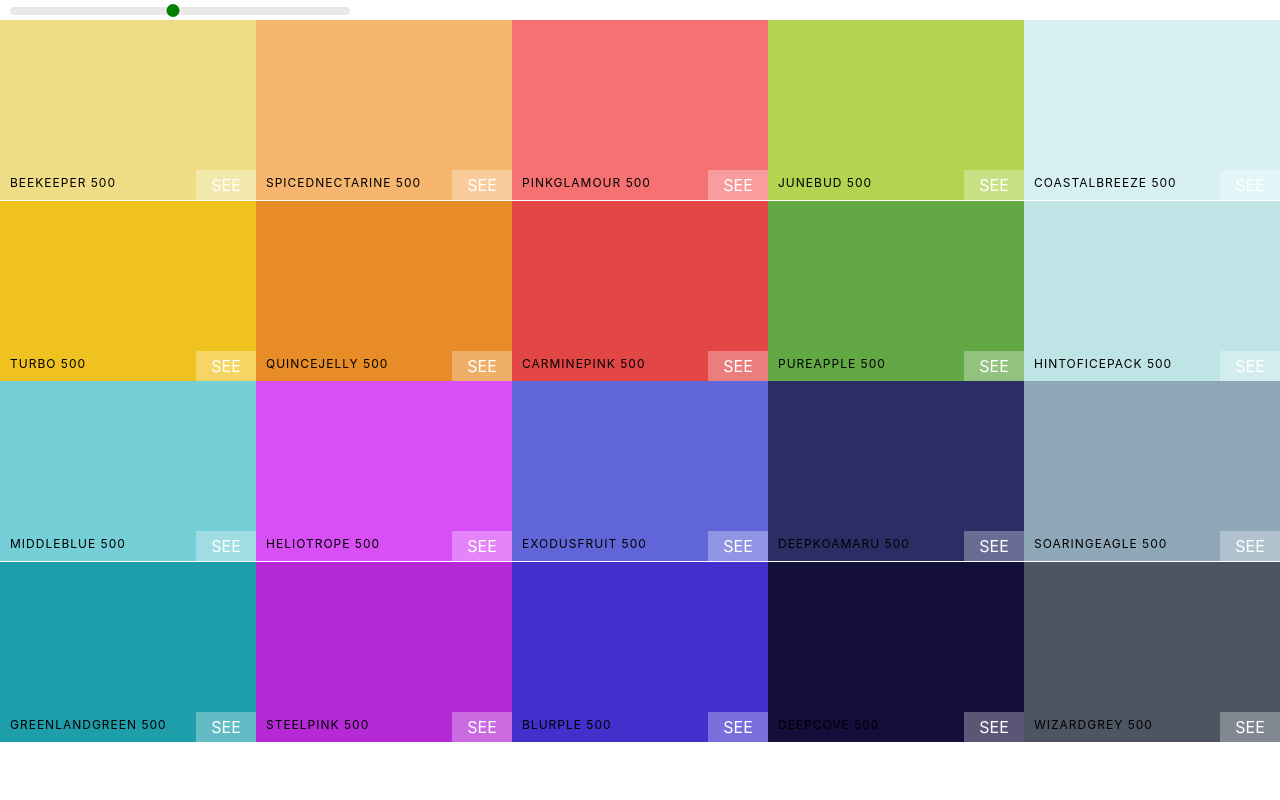
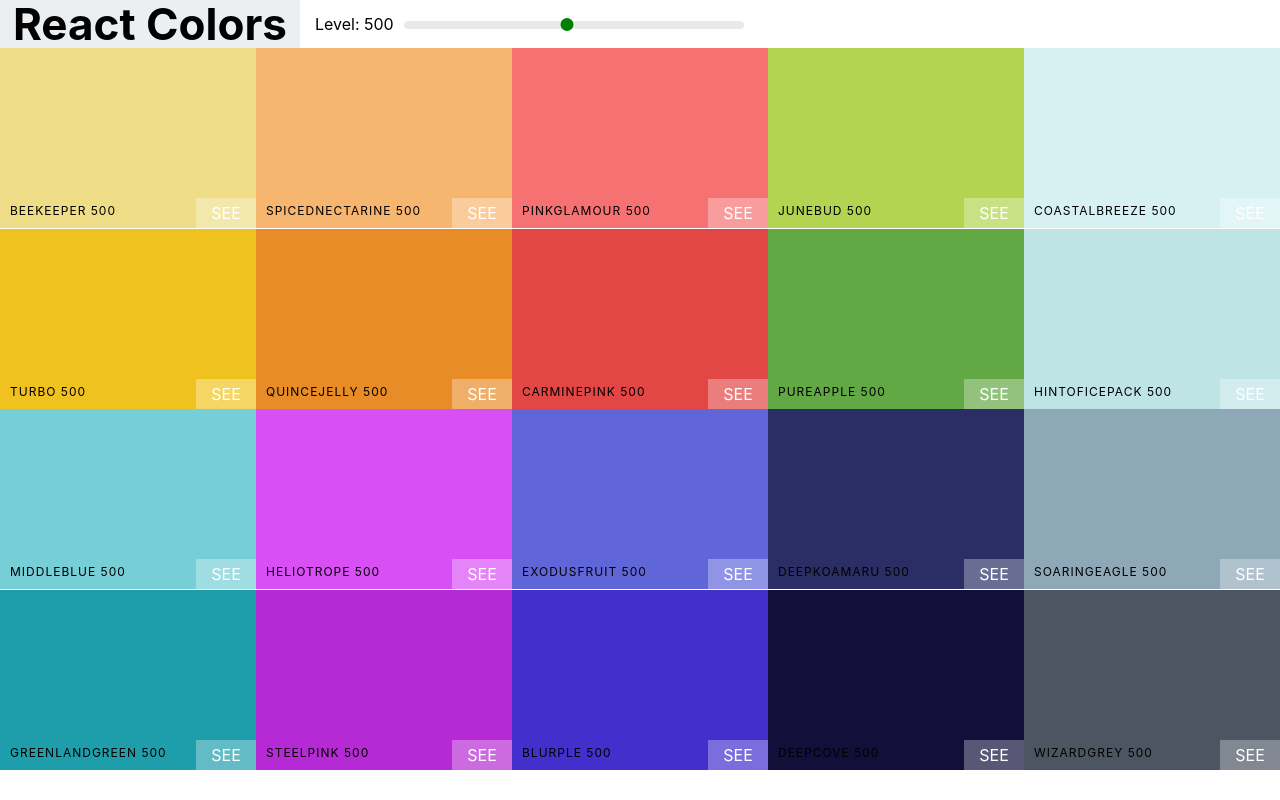
Before and after one commit to mpdevelops/react-colors, a React (Create React App) app: page / in a window 1280 px wide. Built offline with nearby package versions, Linux system fonts and the light colour scheme.

Commit message:
added navbar

```diff
--- /dev/null
+++ b/src/Navbar.css
@@ -0,0 +1,49 @@
+.Navbar {
+  display: flex;
+  align-items: center;
+  justify-content: flex-start;
+  height: 6vh;
+}
+
+.logo {
+  margin-right: 15px;
+  padding: 0 13px;
+  font-size: 22px;
+  background-color: #eceff1;
+  height: 100%;
+  display: flex;
+  align-items: center;
+}
+
+.logo a {
+  text-decoration: none;
+  color: black;
+}
+
+.slider {
+  width: 340px;
+  margin: 0 10px;
+  display: inline-block;
+}
+
+.rc-slider-track {
+  background-color: transparent;
+}
+
+.rc-slider-rail {
+  height: 8px;
+}
+
+.rc-slider-handle,
+.rc-slider-handle:active,
+.rc-slider-handle:focus,
+.rc-slider-handle:hover {
+  background-color: green;
+  outline: none;
+  border: 2px solid green;
+  box-shadow: none;
+  width: 13px;
+  height: 13px;
+  margin-left: -7px;
+  margin-top: -3px;
+}
--- /dev/null
+++ b/src/Navbar.js
@@ -0,0 +1,31 @@
+import React, { Component } from "react";
+import Slider from "rc-slider";
+import "rc-slider/assets/index.css";
+import "./Navbar.css";
+
+class Navbar extends Component {
+  render() {
+    const { level, changeLevel } = this.props;
+    return (
+      <header className='Navbar'>
+        <div className='logo'>
+          <h1>React Colors</h1>
+        </div>
+        <div className='slider-container'>
+          <span>Level: {level}</span>
+          <div className='slider'>
+            <Slider
+              defaultValue={level}
+              min={100}
+              max={900}
+              step={100}
+              onAfterChange={this.props.changeLevel}
+            />
+          </div>
+        </div>
+      </header>
+    );
+  }
+}
+
+export default Navbar;
--- a/src/Palette.css
+++ b/src/Palette.css
@@ -5,31 +5,3 @@
 .Palette-colors {
   height: 90%;
 }
-
-.slider {
-  width: 340px;
-  margin: 0 10px;
-  display: inline-block;
-}
-
-.rc-slider-track {
-  background-color: transparent;
-}
-
-.rc-slider-rail {
-  height: 8px;
-}
-
-.rc-slider-handle,
-.rc-slider-handle:active,
-.rc-slider-handle:focus,
-.rc-slider-handle:hover {
-  background-color: green;
-  outline: none;
-  border: 2px solid green;
-  box-shadow: none;
-  width: 13px;
-  height: 13px;
-  margin-left: -7px;
-  margin-top: -3px;
-}
--- a/src/Palette.js
+++ b/src/Palette.js
@@ -3,7 +3,7 @@ import ColorBox from "./ColorBox";
 import { generatePalette } from "./colorHelpers";
 import "rc-slider/assets/index.css";
 import "./Palette.css";
-import Slider from "rc-slider";
+import Navbar from "./Navbar";
 
 class Palette extends Component {
   constructor(props) {
@@ -22,15 +22,7 @@ class Palette extends Component {
     ));
     return (
       <div className='Palette'>
-        <div className='slider'>
-          <Slider
-            defaultValue={level}
-            min={100}
-            max={900}
-            step={100}
-            onAfterChange={this.changeLevel}
-          />
-        </div>
+        <Navbar level={level} changeLevel={this.changeLevel} />
         {/*navbar goes here*/}
         <div className='Palette-colors'>{colorBoxes}</div>
         {/*footer */}
```
